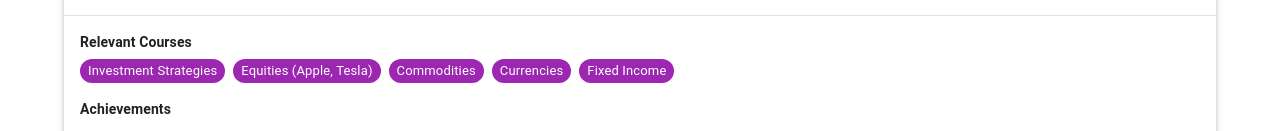
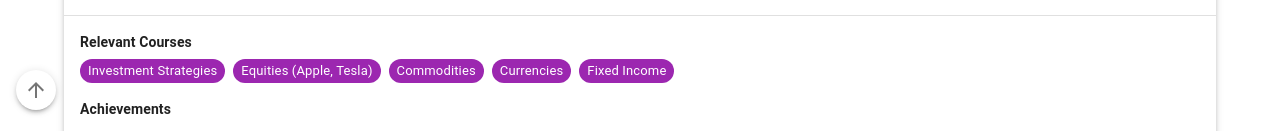
Before and after one commit to olivernjeru/olivernjeru.github.io, a React (Create React App) app: page / in a window 1280 px wide. Both pictures are taken after a click on the button "Education". Shown: the part 1453-1584 px from the top of the page. Built offline with nearby package versions, Linux system fonts and the light colour scheme.

Commit message:
fix: add "Back to Top" button in Navbar for improved navigation experience

```diff
--- a/src/components/Navbar.js
+++ b/src/components/Navbar.js
@@ -22,6 +22,7 @@ import MenuIcon from '@mui/icons-material/Menu';
 import CloseIcon from '@mui/icons-material/Close';
 import Brightness4Icon from '@mui/icons-material/Brightness4';
 import Brightness7Icon from '@mui/icons-material/Brightness7';
+import ArrowUpwardIcon from '@mui/icons-material/ArrowUpward';
 
 const SECTIONS = [
   'home',
@@ -47,20 +48,20 @@ const ICON_DIM = '1.5rem'; // uniform icon dimension
 const NAVBAR_HEIGHT = 64; // match AppBar height
 
 export default function Navbar({ themeMode, toggleTheme }) {
-  const theme = useTheme();  // useTheme for palette access
+  const theme = useTheme(); // useTheme for palette access
   const isMobile = useMediaQuery(theme.breakpoints.down('sm')); // responsive check
   const [loading, setLoading] = useState(true);
   const [drawerOpen, setDrawerOpen] = useState(false);
-  const [active, setActive] = useState('home');  // track active section
+  const [active, setActive] = useState('home'); // track active section
   const observerRef = useRef(null);
 
-  // skeleton-loading simulation
+  // Simulate loading
   useEffect(() => {
     const timer = setTimeout(() => setLoading(false), 1000);
     return () => clearTimeout(timer);
   }, []);
 
-  // IntersectionObserver: trigger at section top crossing just below navbar
+  // IntersectionObserver to set `active`
   useEffect(() => {
     const handleIntersections = (entries) => {
       entries.forEach(entry => {
@@ -84,12 +85,12 @@ export default function Navbar({ themeMode, toggleTheme }) {
     return () => observerRef.current?.disconnect();
   }, []);
 
-  // scroll + close drawer
+  // Smooth scroll
   const handleNavigation = (sectionId) => {
     const el = document.getElementById(sectionId);
     if (el) {
-      const y = el.offsetTop - NAVBAR_HEIGHT;
-      window.scrollTo({ top: y, behavior: 'smooth' }); // smooth scrolling
+      const offsetY = el.offsetTop - NAVBAR_HEIGHT;
+      window.scrollTo({ top: offsetY, behavior: 'smooth' }); // smooth scrolling
     }
     setActive(sectionId); // update active on click
     setDrawerOpen(false);
@@ -227,6 +228,25 @@ export default function Navbar({ themeMode, toggleTheme }) {
         </Toolbar>
       </AppBar>
 
+      {/* Floating “Back to Top” arrow on left */}
+      {active !== 'home' && (
+        <IconButton
+          onClick={() => handleNavigation('home')}
+          sx={{
+            position: 'fixed',
+            left: 16,
+            bottom: 24,
+            bgcolor: theme.palette.background.paper,
+            boxShadow: theme.shadows[3],
+            '&:hover': { boxShadow: theme.shadows[6] },
+            zIndex: theme.zIndex.appBar + 1,
+          }}
+          aria-label="Back to Home"
+        >
+          <ArrowUpwardIcon />
+        </IconButton>
+      )}
+
       <Drawer
         open={drawerOpen}
         onClose={() => setDrawerOpen(false)}
```
